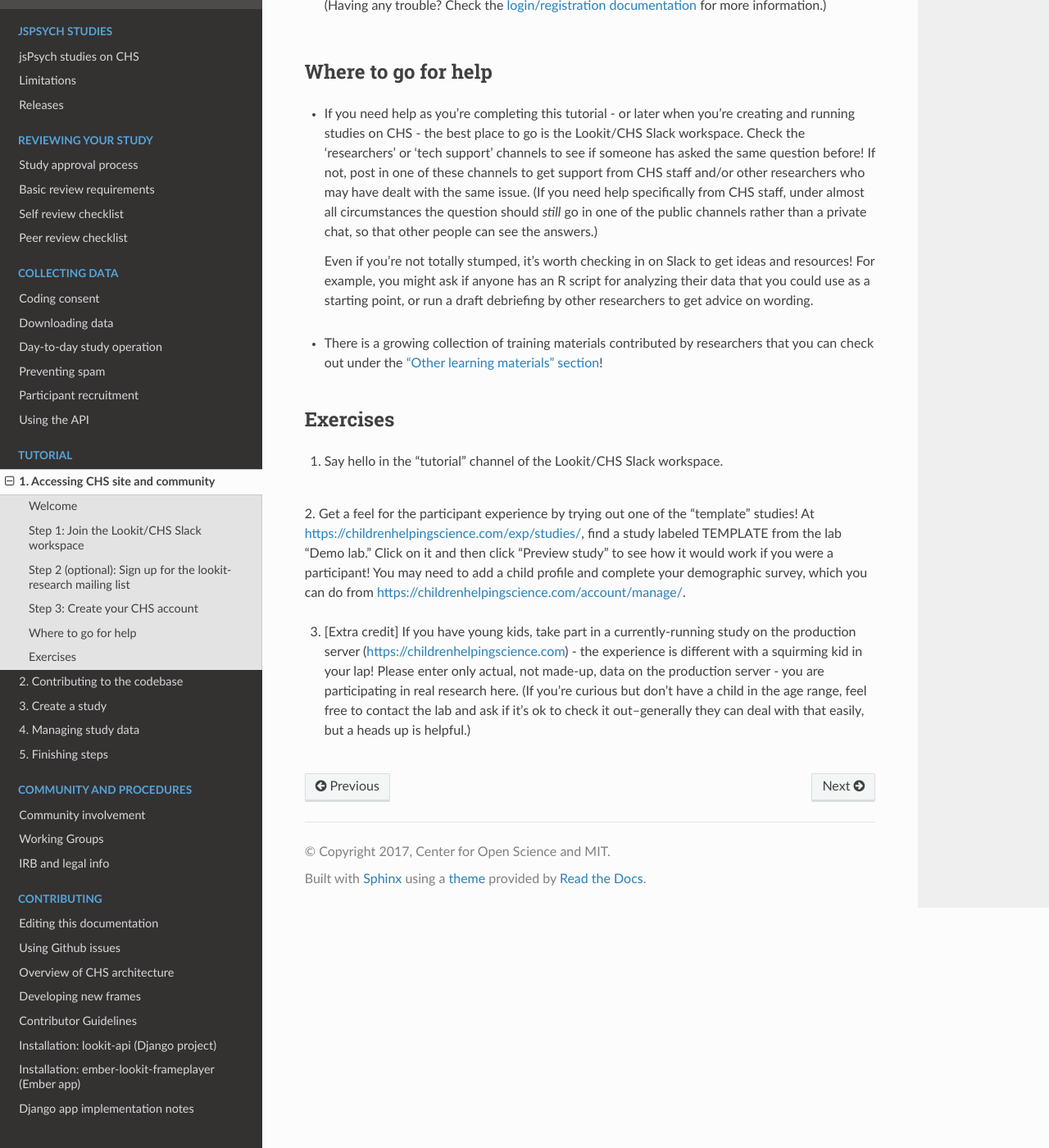
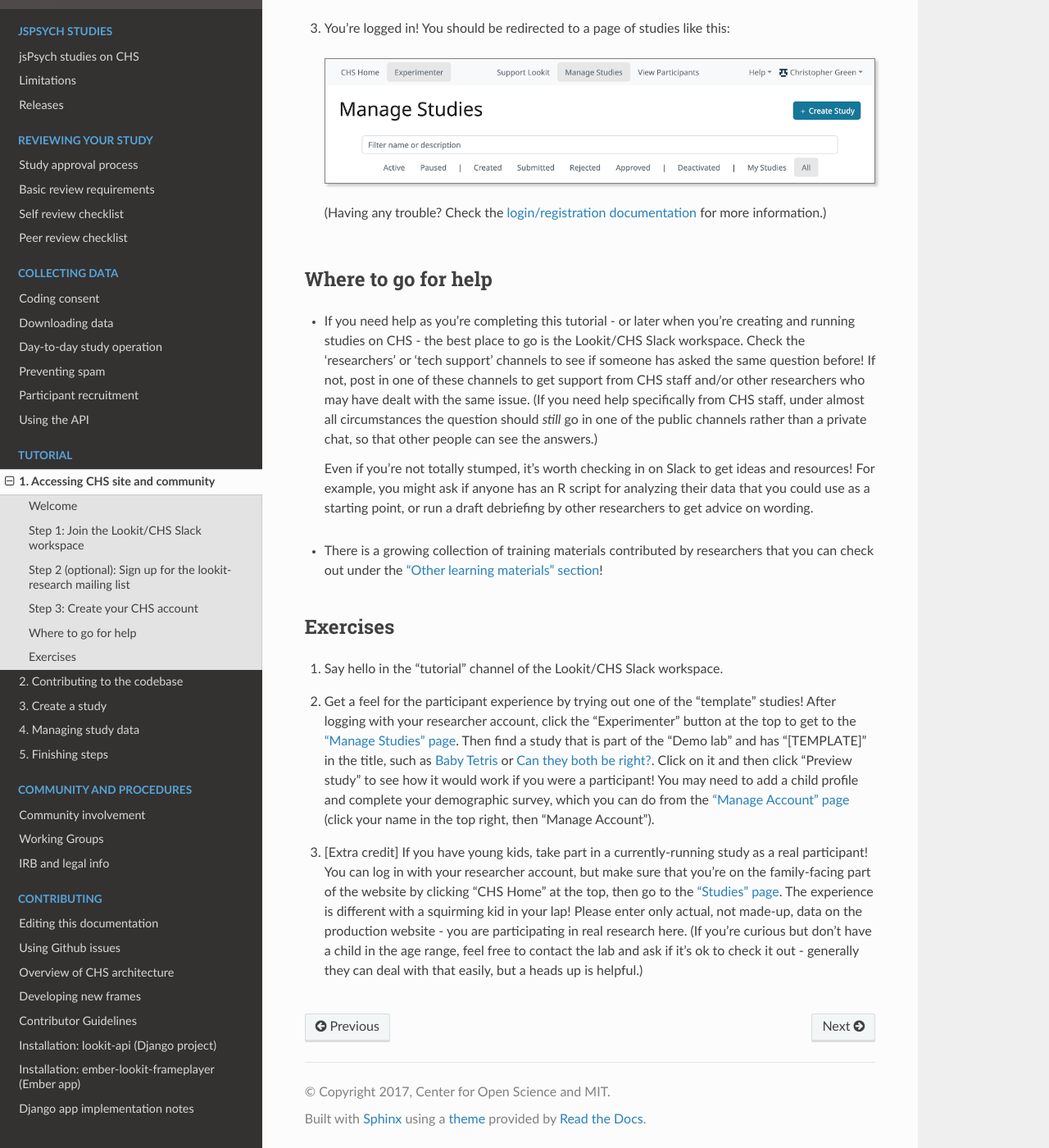
Before and after one commit to lookit/lookit-docs, a Sphinx documentation site: the page built from docs/source/tutorial-access.rst, in a window 1280 px wide and 1400 px high, scrolled down 1971 px. Shown: the whole window at 82% size. Built offline with Sphinx 7.4.7 and the Read the Docs theme 3.1.0, drawn with Linux system fonts in a browser that asks for light colours; some of the changed text lies outside the part shown.

Commit message:
Tutorial feedback: accessing site page (#451)
* update welcome section to explain how tutorial works for different study types
* fix formatting and add links to CHS pages
* add links and explain how to get to different pages

```diff
--- a/docs/source/tutorial-access.rst
+++ b/docs/source/tutorial-access.rst
@@ -7,9 +7,14 @@
 Welcome
 ----------
 
-Welcome to the Children Helping Science (CHS) tutorial! In this tutorial you will work through a series of exercises intended to build all the skills you'll need to run your own Lookit study on the CHS platform. By the end of the tutorial, you will be able to create a participant-friendly study that includes a survey and test trials, assign children to different experimental conditions, test and troubleshoot your study, download study data, contact participants, use and even edit this documentation!
+Welcome to the Children Helping Science (CHS) tutorial! In this tutorial you will work through a series of exercises intended to build all the skills you'll need to run your own study on the CHS platform. By the end of the tutorial, you will be able to create a participant-friendly study that includes a survey and test trials, assign children to different experimental conditions, test and troubleshoot your study, download study data, contact participants, use and even edit this documentation!
 
-This tutorial was written for researchers who will be building a Lookit study, but most steps are also applicable for researchers who will be building a jsPsych study or sharing a link to an external study instead.
+.. admonition:: Who should do this tutorial?
+
+   This tutorial was mostly written for researchers who will be building a Lookit study, but it's also applicable for researchers who will be building a jsPsych study or sharing a link to an external study instead. We've flagged the different points in the tutorial that you may want to do/skip if you're only interested in certain study types. Specifically:
+
+   - In **Step 3: Create a study**, you can choose to create an internal Lookit or jsPsych study, or skip this section if you're running an external study.
+   - In **Step 4: Managing study data**, if you're only interested in running external studies then you'll be able to skip the consent review process and ignore some of the data types, like video recordings and task data.
 
 This tutorial should take between 5 and 10 hours to complete, and does not assume any familiarity with programming. There is a mix of step-by-step directions and exercises to complete. It's the best way to get started with creating and managing a Lookit study, and a good first task to give to an RA who will be designing studies. Note that it does **not** cover issues like participant recruitment and IRB approval, just the technical side of things.
 
@@ -61,8 +66,6 @@
 
 1. Say hello in the "tutorial" channel of the Lookit/CHS Slack workspace.
 
-2. Get a feel for the participant experience by trying out one of the "template" studies! At https://childrenhelpingscience.com/exp/studies/, find a study labeled TEMPLATE from the lab "Demo lab." Click on it and then click "Preview study" to see how it would work if you were a
-participant! You may need to add a child profile and complete your demographic survey,
-which you can do from https://childrenhelpingscience.com/account/manage/.
+2. Get a feel for the participant experience by trying out one of the "template" studies! After logging with your researcher account, click the "Experimenter" button at the top to get to the `"Manage Studies" page <https://childrenhelpingscience.com/exp/studies/>`__. Then find a study that is part of the "Demo lab" and has "[TEMPLATE]" in the title, such as `Baby Tetris <https://childrenhelpingscience.com/exp/studies/236/>`__ or `Can they both be right? <https://childrenhelpingscience.com/exp/studies/235/>`__. Click on it and then click "Preview study" to see how it would work if you were a participant! You may need to add a child profile and complete your demographic survey, which you can do from the `"Manage Account" page <https://childrenhelpingscience.com/account/manage/>`__ (click your name in the top right, then "Manage Account").
 
-3. [Extra credit] If you have young kids, take part in a currently-running study on the production server (https://childrenhelpingscience.com) - the experience is different with a squirming kid in your lap! Please enter only actual, not made-up, data on the production server - you are participating in real research here. (If you're curious but don't have a child in the age range, feel free to contact the lab and ask if it's ok to check it out--generally they can deal with that easily, but a heads up is helpful.)
+3. [Extra credit] If you have young kids, take part in a currently-running study as a real participant! You can log in with your researcher account, but make sure that you're on the family-facing part of the website by clicking "CHS Home" at the top, then go to the `"Studies" page <https://childrenhelpingscience.com/studies/>`__. The experience is different with a squirming kid in your lap! Please enter only actual, not made-up, data on the production website - you are participating in real research here. (If you're curious but don't have a child in the age range, feel free to contact the lab and ask if it's ok to check it out - generally they can deal with that easily, but a heads up is helpful.)
```
